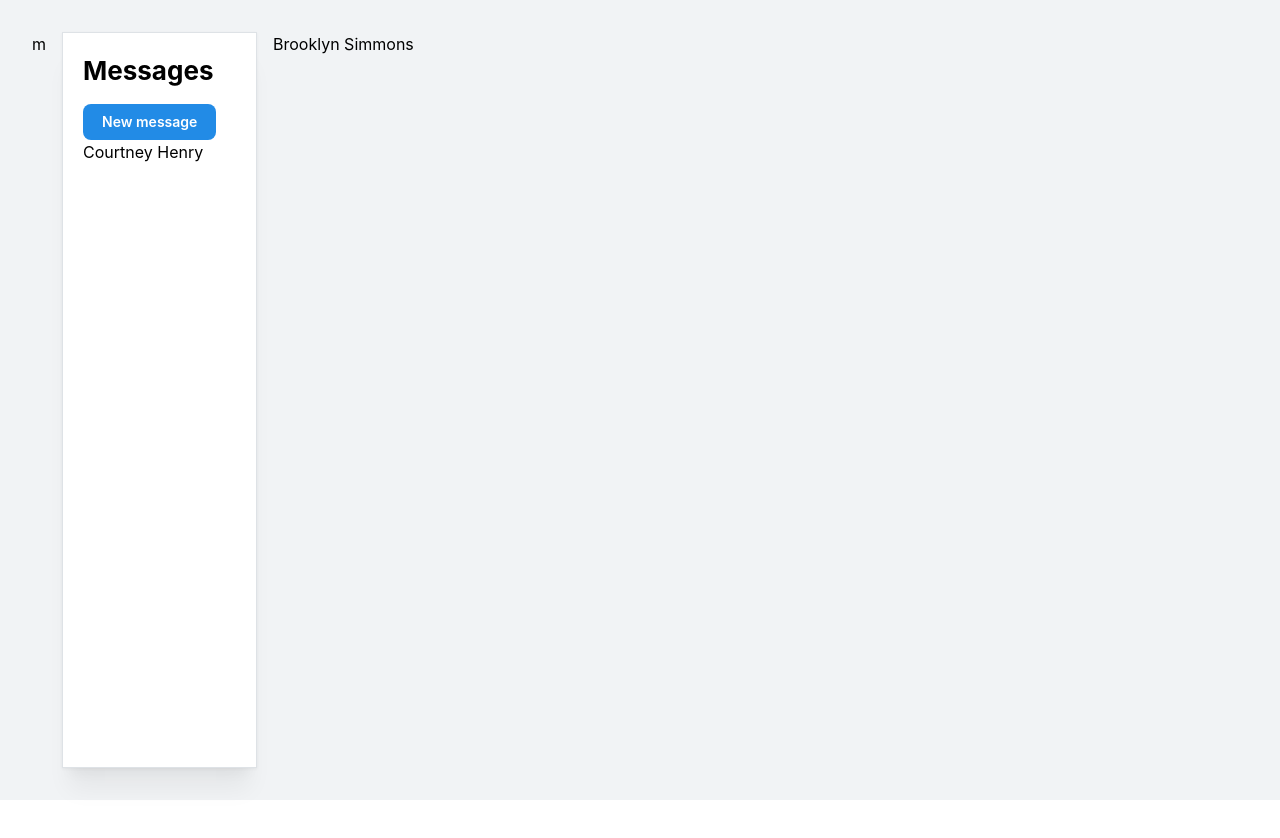
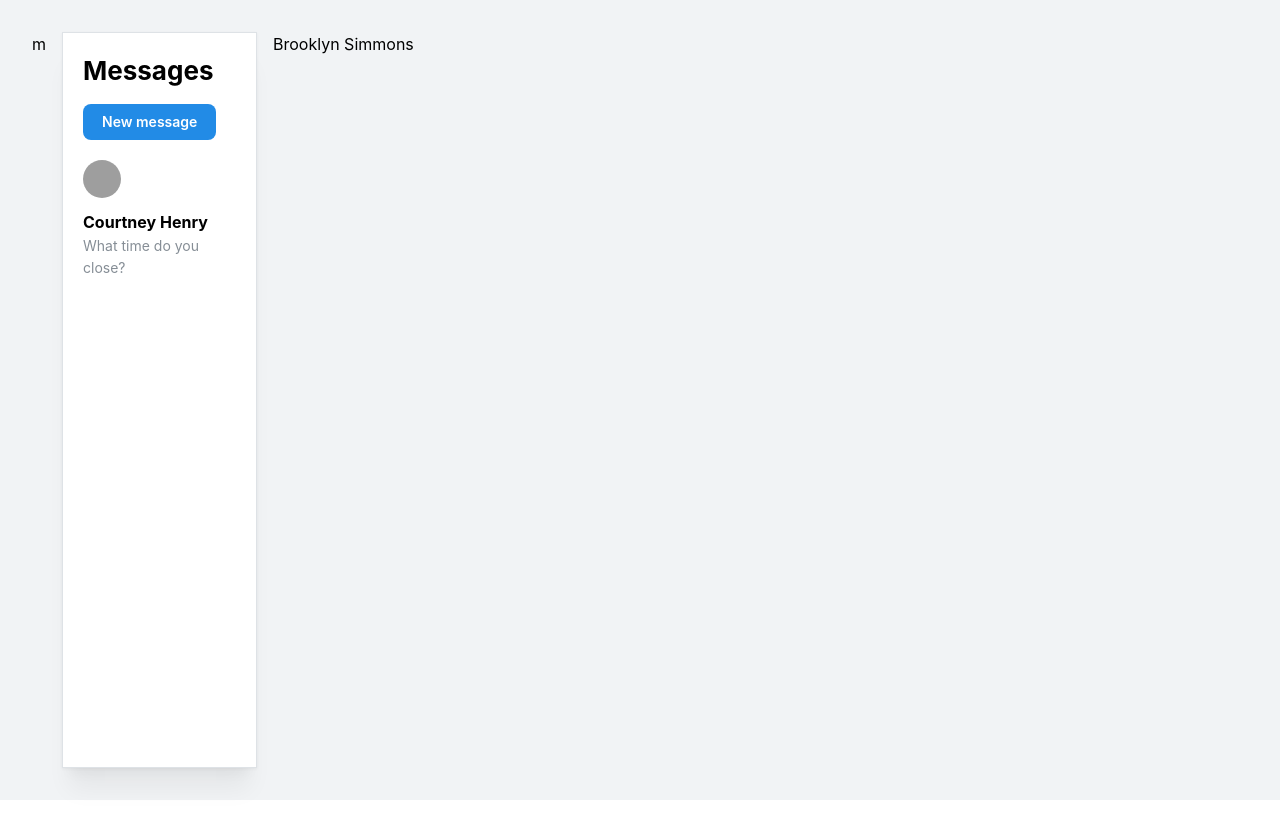
Before and after one commit to henrylin03/zam-messages--ui, a React (Vite) app: page /messages in a window 1280 px wide. Shown: the top 838 px of the page. Built offline with nearby package versions, Linux system fonts and the light colour scheme; grey boxes are pictures that could not be loaded.

Commit message:
feat(MessagePreview): add the name, avatar of author, and the last message they sent

```diff
--- a/src/pages/MessagesPage/MessagesList/MessagePreview/index.tsx
+++ b/src/pages/MessagesPage/MessagesList/MessagePreview/index.tsx
@@ -1,3 +1,4 @@
+import { Avatar, Group, Stack, Text } from "@mantine/core";
 import type { Message } from "@models/messages";
 import { Link } from "react-router";
 
@@ -6,7 +7,27 @@ interface Props {
 }
 
 const MessagePreview = ({ message }: Props) => (
-  <Link to={`/messages/${message.author.id}`}>{message.author.name}</Link>
+  <Link to={`/messages/${message.author.id}`}>
+    <Group gap="sm">
+      <Avatar
+        src={message.author.avatarSrc}
+        alt={`Avatar of ${message.author.name}`}
+      />
+      <Stack gap={0}>
+        <Group justify="space-between">
+          <Text fz="md" fw="bold">
+            {message.author.name}
+          </Text>
+          {/* <Text c="dimmed" fz="sm">
+            {String(message.sentTime)}
+          </Text> */}
+        </Group>
+        <Text c="gray.6" fz="sm">
+          {message.text}
+        </Text>
+      </Stack>
+    </Group>
+  </Link>
 );
 
 export default MessagePreview;
--- a/src/pages/MessagesPage/MessagesList/index.tsx
+++ b/src/pages/MessagesPage/MessagesList/index.tsx
@@ -13,7 +13,7 @@ const MessagesList = ({ messages }: Props) => (
       <Title order={2}>Messages</Title>
       <Button>New message</Button>
     </Group>
-    <ScrollArea h="100%" type="auto" offsetScrollbars>
+    <ScrollArea h="100%" type="auto" offsetScrollbars mt="lg">
       <Stack component="ul" gap="sm">
         {messages.map((message) => (
           <li>
```
